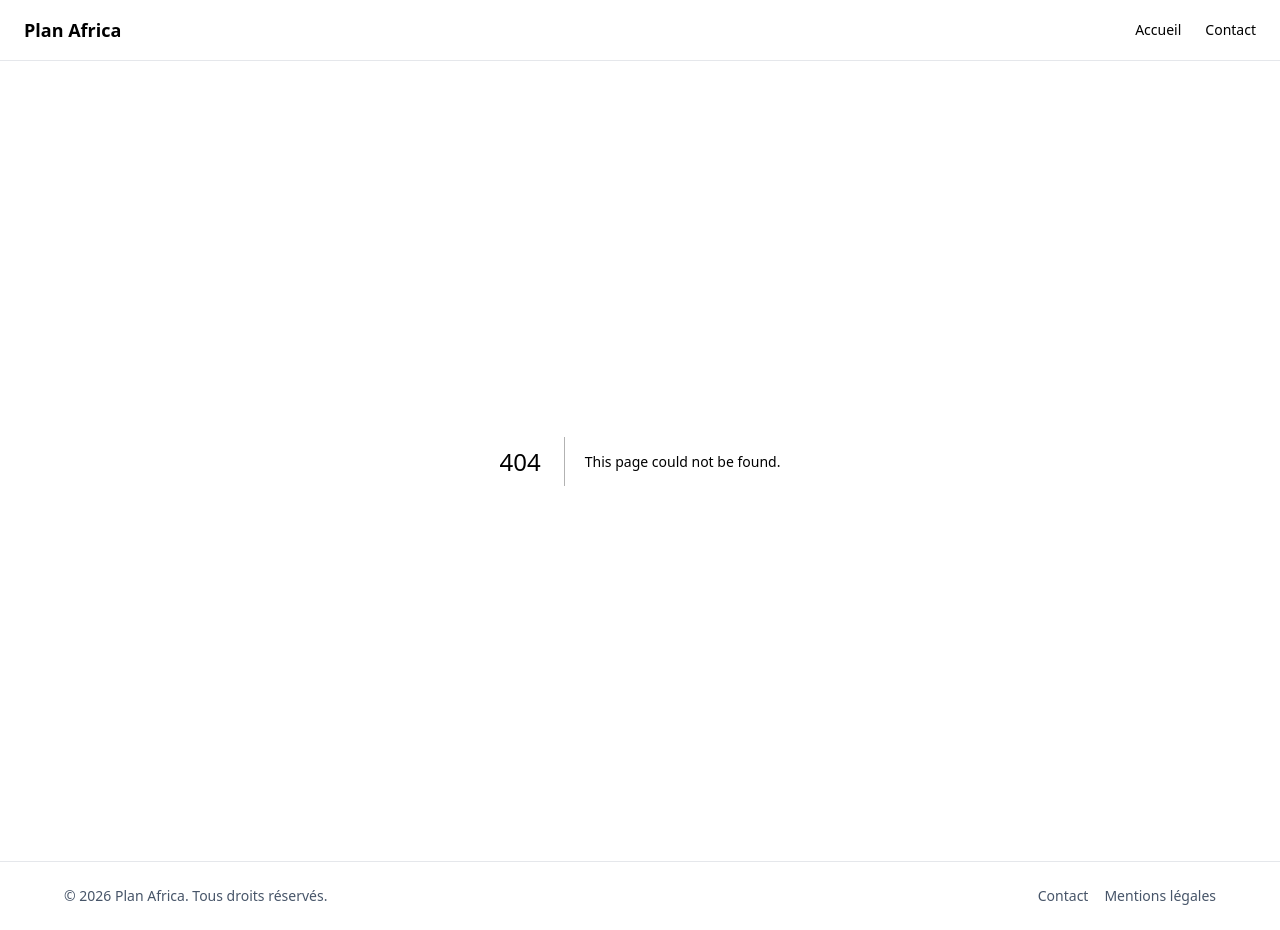
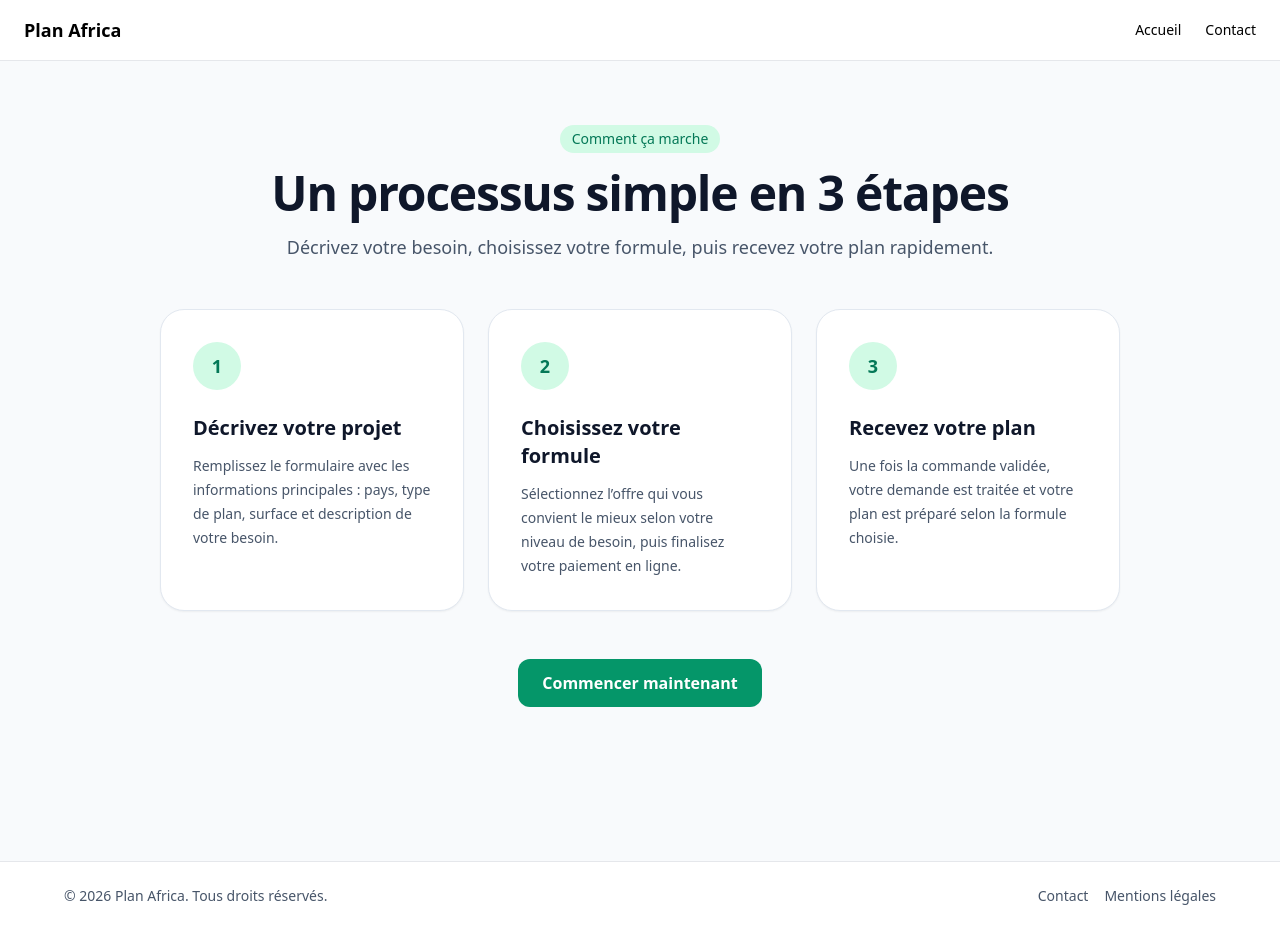
Before and after one commit to Sorel91/plan-africa-app, a Next.js app: page /comment-ca-marche in a window 1280 px wide. Before the commit this address had no page. Built offline with nearby package versions, Linux system fonts and the light colour scheme.

Commit message:
Create page.js

```diff
--- /dev/null
+++ b/app/comment-ca-marche/page.js
@@ -0,0 +1,66 @@
+export default function HowItWorksPage() {
+  return (
+    <main className="min-h-screen bg-slate-50 text-slate-900">
+      <section className="mx-auto max-w-5xl px-6 py-12 lg:px-8 lg:py-16">
+        <div className="mx-auto max-w-3xl text-center">
+          <span className="inline-flex rounded-full bg-emerald-100 px-3 py-1 text-sm font-medium text-emerald-700">
+            Comment ça marche
+          </span>
+
+          <h1 className="mt-4 text-4xl font-bold tracking-tight sm:text-5xl">
+            Un processus simple en 3 étapes
+          </h1>
+
+          <p className="mt-4 text-lg text-slate-600">
+            Décrivez votre besoin, choisissez votre formule, puis recevez votre plan
+            rapidement.
+          </p>
+        </div>
+
+        <div className="mt-12 grid gap-6 md:grid-cols-3">
+          <div className="rounded-3xl border border-slate-200 bg-white p-8 shadow-sm">
+            <div className="flex h-12 w-12 items-center justify-center rounded-full bg-emerald-100 text-lg font-bold text-emerald-700">
+              1
+            </div>
+            <h2 className="mt-6 text-xl font-semibold">Décrivez votre projet</h2>
+            <p className="mt-3 text-sm leading-6 text-slate-600">
+              Remplissez le formulaire avec les informations principales :
+              pays, type de plan, surface et description de votre besoin.
+            </p>
+          </div>
+
+          <div className="rounded-3xl border border-slate-200 bg-white p-8 shadow-sm">
+            <div className="flex h-12 w-12 items-center justify-center rounded-full bg-emerald-100 text-lg font-bold text-emerald-700">
+              2
+            </div>
+            <h2 className="mt-6 text-xl font-semibold">Choisissez votre formule</h2>
+            <p className="mt-3 text-sm leading-6 text-slate-600">
+              Sélectionnez l’offre qui vous convient le mieux selon votre niveau de
+              besoin, puis finalisez votre paiement en ligne.
+            </p>
+          </div>
+
+          <div className="rounded-3xl border border-slate-200 bg-white p-8 shadow-sm">
+            <div className="flex h-12 w-12 items-center justify-center rounded-full bg-emerald-100 text-lg font-bold text-emerald-700">
+              3
+            </div>
+            <h2 className="mt-6 text-xl font-semibold">Recevez votre plan</h2>
+            <p className="mt-3 text-sm leading-6 text-slate-600">
+              Une fois la commande validée, votre demande est traitée et votre plan
+              est préparé selon la formule choisie.
+            </p>
+          </div>
+        </div>
+
+        <div className="mt-12 text-center">
+          <a
+            href="/"
+            className="inline-block rounded-xl bg-emerald-600 px-6 py-3 font-semibold text-white transition hover:bg-emerald-700"
+          >
+            Commencer maintenant
+          </a>
+        </div>
+      </section>
+    </main>
+  );
+}
```
